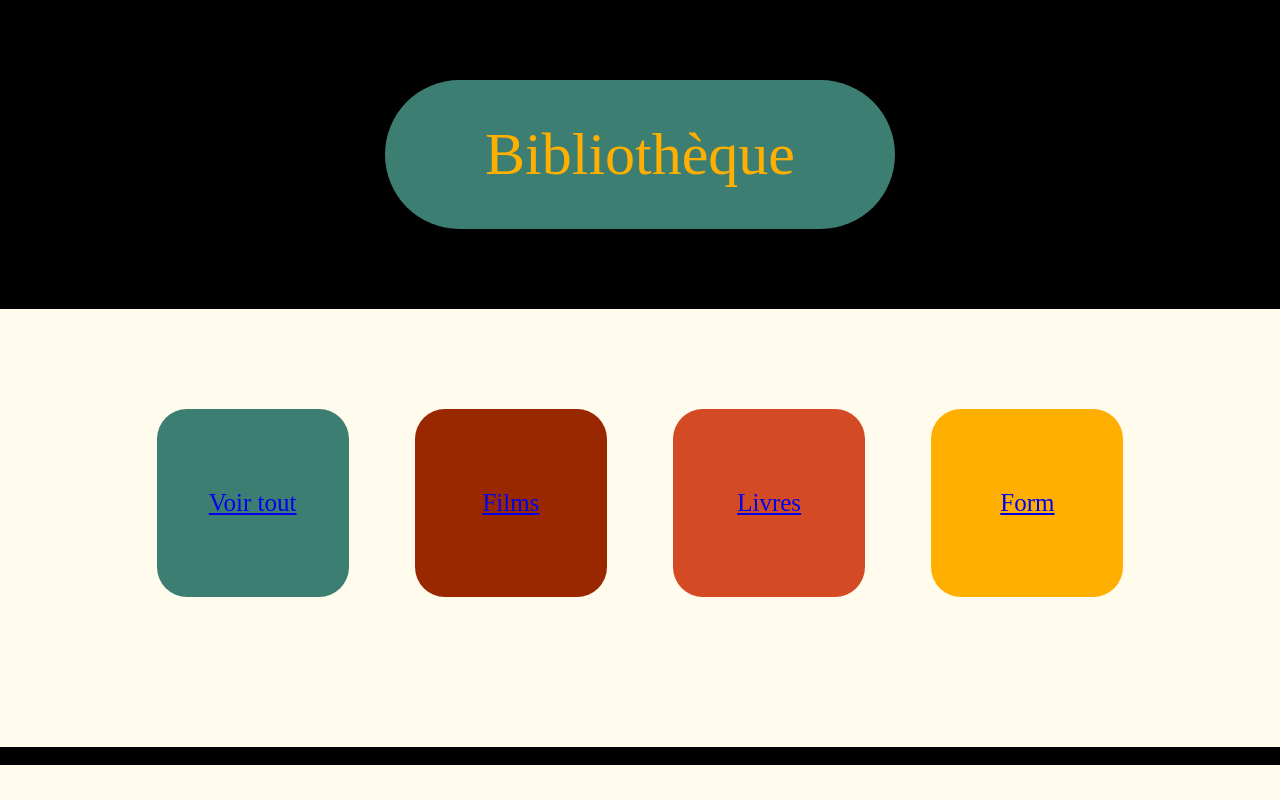
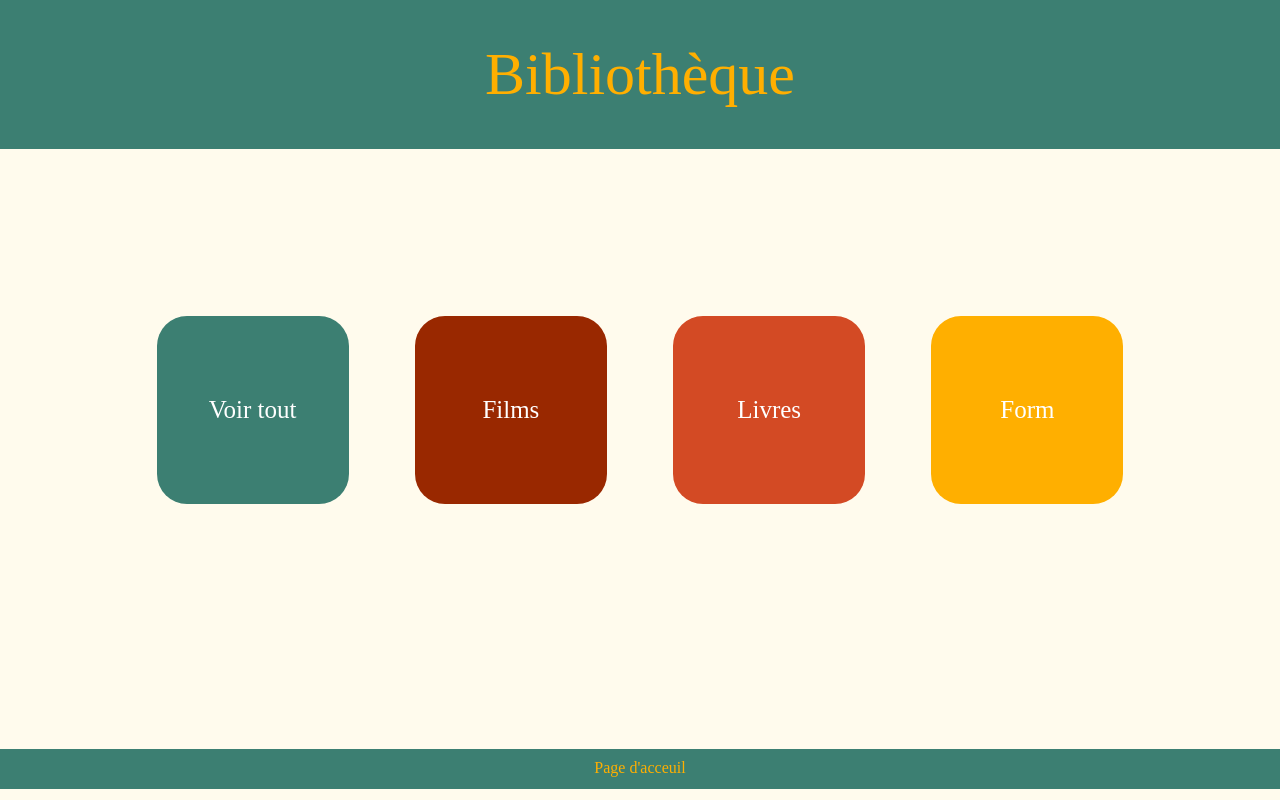
Before and after one commit to anaisturcotte/bibliotheque-flask, a Flask app: page / in a window 1280 px wide. Run offline with Flask 3, Linux system fonts and the light colour scheme; data comes from the database, SQL or seed files in the repository; some web fonts are replaced.

Commit message:
Je committe

```diff
--- a/static/style.css
+++ b/static/style.css
@@ -3,15 +3,13 @@
 * {
   box-sizing: border-box;
 }
-html {
-  height: 100%;
-  width: 100%;
-}
+
 /* body.has-navbar-fixed-top {padding-top:4em;} */
 body {
   font-family: "Calistoga";
   margin: 0;
   background-color: #FFFBED;
+  height: 100vh;
 }
 h1 {
   font-size: 60px;
@@ -19,35 +17,37 @@ h1 {
 }
 .header {
   width: 100%;
-  /* height: 30%; */
+  height: 20%;
   background-color: #000000;
-  padding-top: 80px;
-  padding-bottom: 80px;
   text-align: center;
 }
 
 .main {
   width: 100%;
-  height: auto;
   background-color: #FFFBED;
-  padding-top: 100px;
-  padding-bottom: 150px;
+  padding-top: 13%;
   text-align: center;
   font-size: 25px;
+  height: 75%;
 }
+
 .footer {
-  background-color: #000000;
+  background-color: #3C7F72;
   text-align: center;
   width: 100%;
+  color: #FFAF00;
+  height: 5%;
+  padding-top: 10px;
 }
 .container {
   text-align: center;
   position: relative;
   display: inline-block;
 }
+
 .headBox {
-  width: fit-content;
-  border-radius: 100px;
+  align-items: center;
+  width: 100%;
   padding-left: 100px;
   padding-right: 100px;
 }
@@ -104,3 +104,8 @@ h1 {
   padding-left: 100px;
   padding-right: 100px;
 }
+
+a {
+  text-decoration: none;
+  color: #fff;
+}
--- a/templates/form.html
+++ b/templates/form.html
@@ -2,7 +2,7 @@
 {% block title %} Form pour ajouter un createur {% endblock %}
 
 {% block container %}
-    <form action="" method="post">
+    <form action="/resultat_form.html" method="post">
         <p>
             {{form.createurNom.label}}
             {{form.createurNom(size=30)}}
--- a/templates/liste_all_items.html
+++ b/templates/liste_all_items.html
@@ -3,11 +3,9 @@
 
 {% block container %}
 
-<div class="header">
-  <div class="container green headBox"><h1 style="color: #FFAF00;">Bibliothèque</h1></div>
-</div>
+<div class="container green headBox"><h1 style="color: #FFAF00;">Bibliothèque</h1></div>
 
-<div class="main">
+<div class="main" id="main">
   <div class="container green box"><a href="liste_items.html">Voir tout</a></div>
   <div class="container red box"><a href="/liste_film.html">Films</a></div>
   <div class="container orange box"><a href="/liste_livre.html">Livres</a></div>
```
